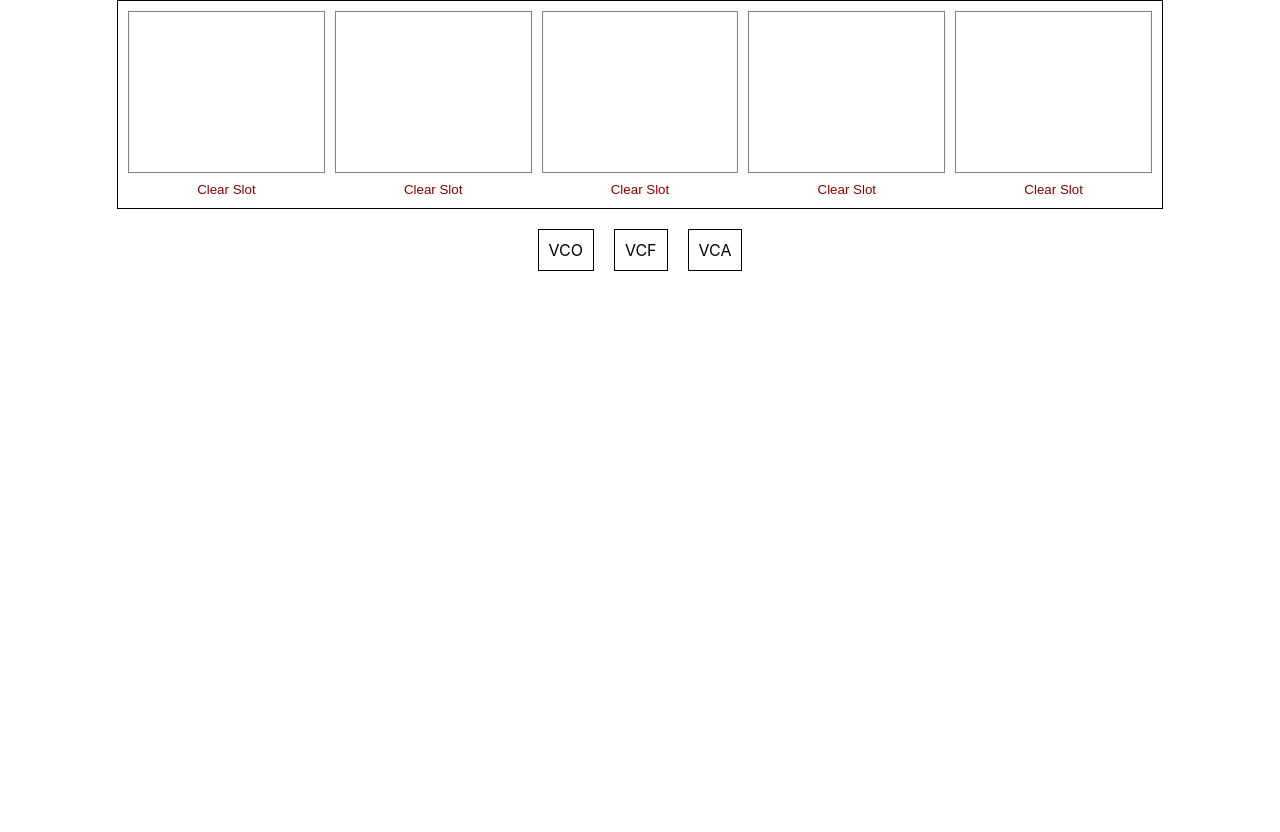
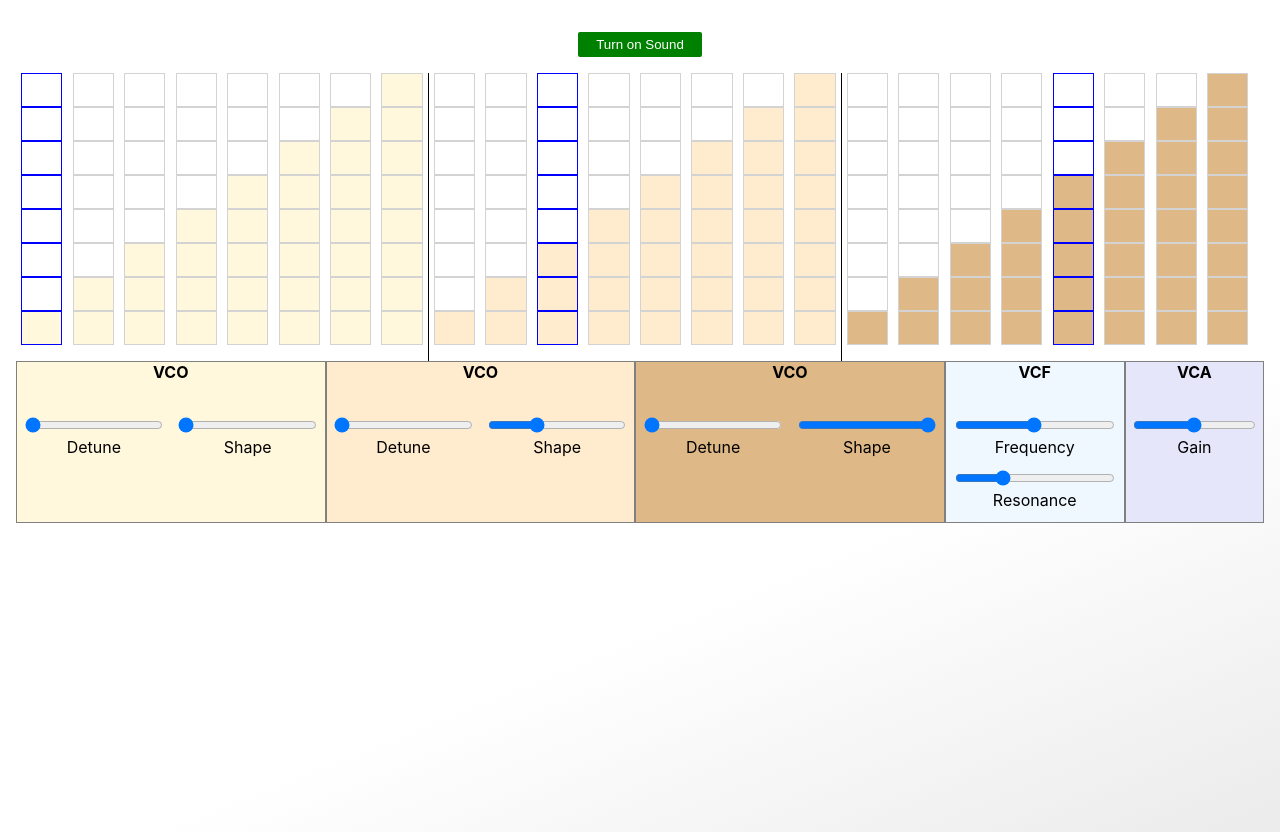
Before and after one commit to prdingilian/synth-app, a React (Create React App) app: page / in a window 1280 px wide. Before the commit the page ends 800 px from the top, so only its background shows below. Built offline with nearby package versions, Linux system fonts and the light colour scheme.

Commit message:
added step sequencers for each osc

```diff
--- a/src/App.css
+++ b/src/App.css
@@ -1,3 +1,27 @@
 .App {
+  height: 100vh;
+  padding: 1rem;
   text-align: center;
+  background: rgb(255, 255, 255);
+  background: linear-gradient(
+    158deg,
+    rgba(255, 255, 255, 1) 66%,
+    rgba(226, 226, 226, 0.6895133053221288) 100%
+  );
 }
+
+.sequencers {
+  display: flex;
+}
+
+button {
+  width: 10%;
+  padding: 0.3rem;
+  margin: 1rem;
+  color: white;
+  border: none;
+  outline: none;
+  text-decoration: none;
+  transition: background 250ms ease-in-out, transform 150ms ease;
+  border-radius: 2px;
+}
--- a/src/App.js
+++ b/src/App.js
@@ -1,111 +1,252 @@
-import React, { useReducer } from "react";
+import React, { useReducer, useEffect, useState } from "react";
 import Rack from "./components/rack/Rack";
-import Modules from "./components/modules/Modules";
+import StepSequencer from "./components/stepSequencer/StepSequencer";
 import "./App.css";
 import {
   createAmp,
   createFilter,
   createOsc,
   removeAmp,
-  removeOsc,
   changeFilterFrequency,
   changeFilterResonance,
   changeGain,
+  changeOscFrequency,
   changeOscShape,
   changeOscDetune,
-  removeFilter,
 } from "./webAudio";
+import useInterval from "./useInterval";
 
 export const RackContext = React.createContext();
 export const DispatchContext = React.createContext();
 
+let oldState;
+
 function reducer(state, action) {
-  const newState = { ...state };
+  oldState = state;
+  let { VCO1, VCO2, VCO3, VCF, VCA } = { ...state };
   switch (action.type) {
-    case "add-module":
-      newState.slots[action.payload.index] = { type: action.payload.type };
-      switch (action.payload.type) {
-        case "VCO":
-          newState.slots[action.payload.index].detune = 0;
-          newState.slots[action.payload.index].shape = 0;
-          createOsc(action.payload.index, "sine");
+    case "update-module":
+      switch (action.payload.module) {
+        case "VCO1":
+          VCO1 = { ...VCO1 };
+          VCO1[action.payload.property] = action.payload.value;
+          break;
+        case "VCO2":
+          VCO2 = { ...VCO2 };
+          VCO2[action.payload.property] = action.payload.value;
+          break;
+        case "VCO3":
+          VCO3 = { ...VCO3 };
+          VCO3[action.payload.property] = action.payload.value;
+          break;
+        case "VCF":
+          VCF = { ...VCF };
+          VCF[action.payload.property] = action.payload.value;
           break;
         case "VCA":
-          newState.slots[action.payload.index].gain = 10;
-          createAmp();
-          break;
-        case "VCF":
-          newState.slots[action.payload.index].frequency = 4500;
-          newState.slots[action.payload.index].resonance = 7;
-          createFilter();
+          VCA = { ...VCA };
+          VCA[action.payload.property] = action.payload.value;
           break;
         default:
           break;
       }
-      return newState;
-    case "delete-module":
-      switch (newState.slots[action.payload.index].type) {
-        case "VCO":
-          removeOsc(action.payload.index);
-          break;
-        case "VCA":
-          removeAmp();
-          break;
-        case "VCF":
-          removeFilter();
-          break;
-        default:
-          break;
-      }
-      newState.slots[action.payload.index] = { type: null };
-      return newState;
-    case "update-module":
-      newState.slots[action.payload.index][action.payload.property] =
-        action.payload.value;
-      switch (action.payload.property) {
-        case "shape":
-          changeOscShape(action.payload.index, action.payload.value);
-          break;
-        case "detune":
-          changeOscDetune(action.payload.index, action.payload.value);
-          break;
-        case "gain":
-          changeGain(action.payload.value);
-          break;
-        case "frequency":
-          changeFilterFrequency(action.payload.value);
-          break;
-        case "resonance":
-          changeFilterResonance(action.payload.value);
-          break;
-        default:
-          break;
-      }
-      return newState;
+      return { VCO1, VCO2, VCO3, VCF, VCA };
     default:
-      return state;
+      return VCO1, VCO2, VCO3, VCF, VCA;
   }
 }
 
 function App() {
-  const [rack, dispatch] = useReducer(reducer, {
-    slots: [
-      { type: null },
-      { type: null },
-      { type: null },
-      { type: null },
-      { type: null },
-    ],
+  const [{ VCO1, VCO2, VCO3, VCF, VCA }, dispatch] = useReducer(reducer, {
+    VCO1: { detune: 0, shape: 0, active: false },
+    VCO2: { detune: 0, shape: 25, active: false },
+    VCO3: { detune: 0, shape: 75, active: false },
+    VCF: { frequency: 4500, resonance: 7, active: false },
+    VCA: { gain: 10, active: false },
   });
-  const modules = ["VCO", "VCF", "VCA"];
+
+  let [active, setActive] = useState(false);
+  let [bpm, setBpm] = useState(3000);
+
+  let [osc1Scale, setOsc1Scale] = useState([
+    261,
+    293,
+    329,
+    349,
+    392,
+    440,
+    493,
+    523,
+  ]);
+  let [osc2Scale, setOsc2Scale] = useState([
+    261,
+    293,
+    329,
+    349,
+    392,
+    440,
+    493,
+    523,
+  ]);
+  let [osc3Scale, setOsc3Scale] = useState([
+    261,
+    293,
+    329,
+    349,
+    392,
+    440,
+    493,
+    523,
+  ]);
+  let [osc1Steps, setOsc1Steps] = useState([0, 1, 2, 3, 4, 5, 6, 7]);
+  let [osc2Steps, setOsc2Steps] = useState([0, 1, 2, 3, 4, 5, 6, 7]);
+  let [osc3Steps, setOsc3Steps] = useState([0, 1, 2, 3, 4, 5, 6, 7]);
+  let [osc1ClockDivide, setOsc1ClockDivide] = useState(1);
+  let [osc2ClockDivide, setOsc2ClockDivide] = useState(2);
+  let [osc3ClockDivide, setOsc3ClockDivide] = useState(8);
+
+  const [osc1Frequency, setOsc1Frequency] = useState(444);
+  const [osc1Clock, setOsc1Clock] = useState(0);
+  const [osc2Frequency, setOsc2Frequency] = useState(888);
+  const [osc2Clock, setOsc2Clock] = useState(0);
+  const [osc3Frequency, setOsc3Frequency] = useState(666);
+  const [osc3Clock, setOsc3Clock] = useState(0);
+
+  useEffect(() => {
+    active ? createAmp() : removeAmp();
+  }, [active]);
+
+  // Handle osc 1 clock
+  useInterval(() => {
+    setOsc1Frequency(osc1Scale[osc1Steps[osc1Clock % 8]]);
+    setOsc1Clock(osc1Clock + 1);
+  }, bpm / osc1ClockDivide);
+
+  // Handle osc 2 clock
+  useInterval(() => {
+    setOsc2Frequency(osc2Scale[osc2Steps[osc2Clock % 8]]);
+    setOsc2Clock(osc2Clock + 1);
+  }, bpm / osc2ClockDivide);
+
+  // Handle osc 3 clock
+  useInterval(() => {
+    setOsc3Frequency(osc3Scale[osc3Steps[osc3Clock % 8]]);
+    setOsc3Clock(osc3Clock + 1);
+  }, bpm / osc3ClockDivide);
+
+  // Handle Osc 1 frequency side effects
+  useEffect(() => {
+    changeOscFrequency(0, osc1Frequency);
+  }, [osc1Frequency]);
+
+  // Handle Osc 2 frequency side effects
+  useEffect(() => {
+    changeOscFrequency(1, osc2Frequency);
+  }, [osc2Frequency]);
+
+  // Handle Osc 3 frequency side effects
+  useEffect(() => {
+    changeOscFrequency(2, osc3Frequency);
+  }, [osc3Frequency]);
+
+  // Handle Osc 1 side effects
+  useEffect(() => {
+    if (VCO1.active) {
+      if (oldState.VCO1.shape !== VCO1.shape) {
+        changeOscShape(0, VCO1.shape);
+      }
+      if (oldState.VCO1.detune !== VCO1.detune) {
+        changeOscDetune(0, VCO1.detune);
+      }
+    } else {
+      createOsc(0, "sine");
+      VCO1.active = true;
+    }
+  }, [VCO1]);
+
+  // Handle Osc 2 side effects
+  useEffect(() => {
+    if (VCO2.active) {
+      if (oldState.VCO2.shape !== VCO2.shape) {
+        changeOscShape(1, VCO2.shape);
+      }
+      if (oldState.VCO2.detune !== VCO2.detune) {
+        changeOscDetune(1, VCO2.detune);
+      }
+    } else {
+      createOsc(1, "triangle");
+      VCO2.active = true;
+    }
+  }, [VCO2]);
+
+  // Handle Osc 3 side effects
+  useEffect(() => {
+    if (VCO3.active) {
+      if (oldState.VCO3.shape !== VCO3.shape) {
+        changeOscShape(2, VCO3.shape);
+      }
+      if (oldState.VCO2.detune !== VCO3.detune) {
+        changeOscDetune(2, VCO3.detune);
+      }
+    } else {
+      createOsc(2, "sawtooth");
+      VCO3.active = true;
+    }
+  }, [VCO3]);
+
+  // Handle VCF side effects
+  useEffect(() => {
+    if (VCF.active) {
+      changeFilterFrequency(VCF.frequency);
+      changeFilterResonance(VCF.resonance);
+    } else {
+      createFilter();
+      VCF.active = true;
+    }
+  }, [VCF]);
+
+  // Handle VCA side effects
+  useEffect(() => {
+    if (VCA.active) {
+      changeGain(VCA.gain);
+    } else {
+      // createAmp();
+      VCA.active = true;
+    }
+  }, [VCA]);
 
   return (
     <>
-      <RackContext.Provider value={rack}>
+      <RackContext.Provider value={{ VCO1, VCO2, VCO3, VCF, VCA }}>
         <DispatchContext.Provider value={dispatch}>
           <div className="App">
+            <button
+              style={{ backgroundColor: active ? "red" : "green" }}
+              onClick={() => setActive(!active)}
+            >
+              {active ? "Mute" : "Turn on Sound"}
+            </button>
+            <div className="sequencers">
+              <StepSequencer
+                steps={osc1Steps}
+                setOsc1Steps={setOsc1Steps}
+                clock={osc1Clock}
+                color="cornsilk"
+              />
+              <StepSequencer
+                steps={osc2Steps}
+                setOsc1Steps={setOsc2Steps}
+                clock={osc2Clock}
+                color="blanchedalmond"
+              />
+              <StepSequencer
+                steps={osc3Steps}
+                setOsc1Steps={setOsc3Steps}
+                clock={osc3Clock}
+                color="burlywood"
+              />
+            </div>
             <Rack />
-            <Modules modules={modules} />
           </div>
         </DispatchContext.Provider>
       </RackContext.Provider>
--- a/src/components/modules/Modules.css
+++ /dev/null
@@ -1,16 +0,0 @@
-.modulesContainer {
-  display: flex;
-  justify-content: center;
-  padding: 10px;
-}
-
-.module {
-  padding: 10px;
-  margin: 10px;
-  border: 1px solid black;
-  transition: all 0.1s ease-in-out;
-}
-
-.module:hover {
-  transform: scale(1.1);
-}
--- a/src/components/modules/Modules.js
+++ /dev/null
@@ -1,20 +0,0 @@
-import React from "react";
-import "./Modules.css";
-
-function drag(ev) {
-  ev.dataTransfer.setData("module", ev.target.innerHTML);
-}
-
-function Modules({ modules }) {
-  return (
-    <div className="modulesContainer">
-      {modules.map((module) => (
-        <div draggable="true" onDragStart={drag} className="module">
-          {module}
-        </div>
-      ))}
-    </div>
-  );
-}
-
-export default Modules;
--- a/src/components/rack/Rack.js
+++ b/src/components/rack/Rack.js
@@ -1,58 +1,26 @@
-import React, { useContext } from "react";
+import React from "react";
 import "./Rack.css";
 import VCO from "../vco/VCO";
 import VCF from "../vcf/VCF";
 import VCA from "../vca/VCA";
-import { RackContext } from "../../App";
-import { DispatchContext } from "../../App";
-
-function allowDrop(ev) {
-  ev.preventDefault();
-}
-
-let displayComponent = (module, index, dispatch) => {
-  switch (module.type) {
-    case "VCO":
-      return <VCO index={index} color="cornsilk" />;
-    case "VCF":
-      return <VCF index={index} color="aliceblue" />;
-    case "VCA":
-      return <VCA index={index} color="lavender" />;
-    default:
-      return "";
-  }
-};
 
 function Rack() {
-  const rack = useContext(RackContext);
-  const dispatch = useContext(DispatchContext);
   return (
     <div className="rackContainer">
-      <div className="rack">
-        {rack.slots.map((slot, i) => (
-          <div>
-            <div
-              className="rackSlot"
-              onDragOver={allowDrop}
-              onDrop={(e) =>
-                dispatch({
-                  type: "add-module",
-                  payload: { index: i, type: e.dataTransfer.getData("module") },
-                })
-              }
-            >
-              {displayComponent(slot, i, dispatch)}
-            </div>
-            <button
-              className="deleteButton"
-              onClick={(e) =>
-                dispatch({ type: "delete-module", payload: { index: i } })
-              }
-            >
-              Clear Slot
-            </button>
-          </div>
-        ))}
+      <div className="rackSlot">
+        <VCO name="VCO1" color="cornsilk" />
+      </div>
+      <div className="rackSlot">
+        <VCO name="VCO2" color="blanchedalmond" />
+      </div>
+      <div className="rackSlot">
+        <VCO name="VCO3" color="burlywood" />
+      </div>
+      <div className="rackSlot">
+        <VCF color="aliceblue" />
+      </div>
+      <div className="rackSlot">
+        <VCA color="lavender" />
       </div>
     </div>
   );
--- /dev/null
+++ b/src/components/stepSequencer/StepSequencer.css
@@ -0,0 +1,19 @@
+.seqContainer {
+  width: 33%;
+  display: grid;
+  grid-template-columns: repeat(8, 1fr);
+  grid-template-rows: repeat(8, 1fr);
+  padding-bottom: 1rem;
+  border-right: 1px solid black;
+}
+
+.seqContainer:last-child {
+  border-right: none;
+}
+
+.step {
+  height: 2rem;
+  margin-right: 10%;
+  margin-left: 10%;
+  cursor: pointer;
+}
--- /dev/null
+++ b/src/components/stepSequencer/StepSequencer.js
@@ -0,0 +1,35 @@
+import React from "react";
+import "./StepSequencer.css";
+
+let stepArr = [0, 1, 2, 3, 4, 5, 6, 7];
+let seqArr = [0, 1, 2, 3, 4, 5, 6, 7];
+
+function StepSequencer({ steps, setOsc1Steps, clock, color }) {
+  function handleStepClick(i, j) {
+    let newSteps = [...steps];
+    newSteps[j] = stepArr.length - 1 - i;
+    setOsc1Steps(newSteps);
+  }
+  return (
+    <div className="seqContainer">
+      {stepArr.map((seq, i) => {
+        return seqArr.map((step, j) => (
+          <div
+            onClick={() => handleStepClick(i, j)}
+            style={{
+              backgroundColor:
+                steps[j] >= stepArr.length - 1 - i ? color : "white",
+              border:
+                (clock - 1) % 8 === j
+                  ? "1px solid blue"
+                  : "1px solid lightgrey",
+            }}
+            className="step"
+          ></div>
+        ));
+      })}
+    </div>
+  );
+}
+
+export default StepSequencer;
--- a/src/components/vca/VCA.js
+++ b/src/components/vca/VCA.js
@@ -3,9 +3,9 @@ import "./VCA.css";
 import { DispatchContext } from "../../App";
 import { RackContext } from "../../App";
 
-function VCA({ index, color }) {
+function VCA({ color }) {
   const dispatch = useContext(DispatchContext);
-  const rack = useContext(RackContext);
+  const { VCA } = useContext(RackContext);
 
   return (
     <div className="container" style={{ backgroundColor: color }}>
@@ -17,13 +17,13 @@ function VCA({ index, color }) {
           name="gain"
           id="gain"
           min="0"
-          value={rack.slots[index].gain}
+          value={VCA.gain}
           max="20"
           onChange={(e) => {
             dispatch({
               type: "update-module",
               payload: {
-                index: index,
+                module: "VCA",
                 property: "gain",
                 value: e.currentTarget.value,
               },
--- a/src/components/vcf/VCF.js
+++ b/src/components/vcf/VCF.js
@@ -3,9 +3,9 @@ import "./VCF.css";
 import { DispatchContext } from "../../App";
 import { RackContext } from "../../App";
 
-function VCF({ index, color }) {
+function VCF({ color }) {
   const dispatch = useContext(DispatchContext);
-  const rack = useContext(RackContext);
+  const { VCF } = useContext(RackContext);
 
   return (
     <div className="container" style={{ backgroundColor: color }}>
@@ -17,13 +17,13 @@ function VCF({ index, color }) {
           name="frequency"
           id="frequency"
           min="100"
-          value={rack.slots[index].frequency}
+          value={VCF.frequency}
           max="9000"
           onChange={(e) => {
             dispatch({
               type: "update-module",
               payload: {
-                index: index,
+                module: "VCF",
                 property: "frequency",
                 value: e.currentTarget.value,
               },
@@ -39,13 +39,13 @@ function VCF({ index, color }) {
           name="resonance"
           id="resonance"
           min="0"
-          value={rack.slots[index].resonance}
+          value={VCF.resonance}
           max="25"
           onChange={(e) => {
             dispatch({
               type: "update-module",
               payload: {
-                index: index,
+                module: "VCF",
                 property: "resonance",
                 value: e.currentTarget.value,
               },
--- a/src/components/vco/VCO.js
+++ b/src/components/vco/VCO.js
@@ -3,9 +3,23 @@ import "./VCO.css";
 import { DispatchContext } from "../../App";
 import { RackContext } from "../../App";
 
-function VCO({ index, color }) {
+function VCO({ name, color }) {
   const dispatch = useContext(DispatchContext);
-  const rack = useContext(RackContext);
+  const { VCO1, VCO2, VCO3 } = useContext(RackContext);
+  let thisVCO;
+  switch (name) {
+    case "VCO1":
+      thisVCO = VCO1;
+      break;
+    case "VCO2":
+      thisVCO = VCO2;
+      break;
+    case "VCO3":
+      thisVCO = VCO3;
+      break;
+    default:
+      break;
+  }
 
   return (
     <div className="container" style={{ backgroundColor: color }}>
@@ -17,13 +31,13 @@ function VCO({ index, color }) {
           name="detune"
           id="detune"
           min="0"
-          value={rack.slots[index].detune}
+          value={thisVCO.detune}
           max="50"
           onChange={(e) => {
             dispatch({
               type: "update-module",
               payload: {
-                index: index,
+                module: name,
                 property: "detune",
                 value: e.currentTarget.value,
               },
@@ -41,13 +55,13 @@ function VCO({ index, color }) {
           id="shape"
           min="0"
           step="25"
-          value={rack.slots[index].shape}
+          value={thisVCO.shape}
           max="75"
           onChange={(e) => {
             dispatch({
               type: "update-module",
               payload: {
-                index: index,
+                module: name,
                 property: "shape",
                 value: e.currentTarget.value,
               },
--- /dev/null
+++ b/src/useInterval.js
@@ -0,0 +1,20 @@
+import { useEffect, useRef } from "react";
+
+const useInterval = (callback, delay) => {
+  const savedCallback = useRef(() => {});
+
+  useEffect(() => {
+    savedCallback.current = callback;
+  });
+
+  useEffect(() => {
+    if (delay !== null) {
+      const interval = setInterval(() => savedCallback.current(), delay || 0);
+      return () => clearInterval(interval);
+    }
+
+    return undefined;
+  }, [delay]);
+};
+
+export default useInterval;
--- a/src/webAudio.js
+++ b/src/webAudio.js
@@ -59,7 +59,9 @@ export let changeOscDetune = (id, value) => {
 };
 
 export let changeOscFrequency = (id, value) => {
-  oscillators[findOscIndex(id)].osc.frequency.value = value;
+  if (oscillators[findOscIndex(id)]) {
+    oscillators[findOscIndex(id)].osc.frequency.value = value;
+  }
 };
 
 export let createAmp = () => {
```
